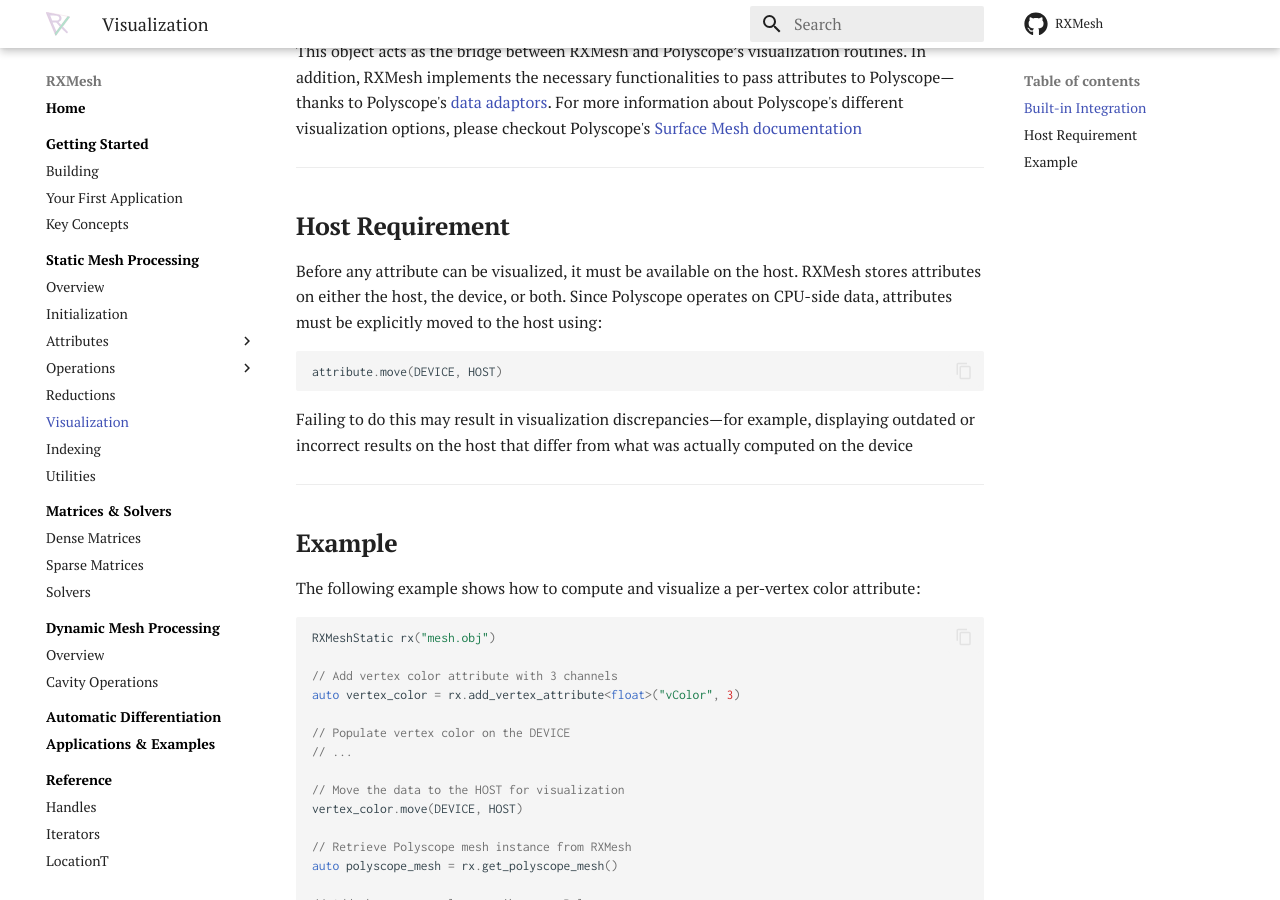
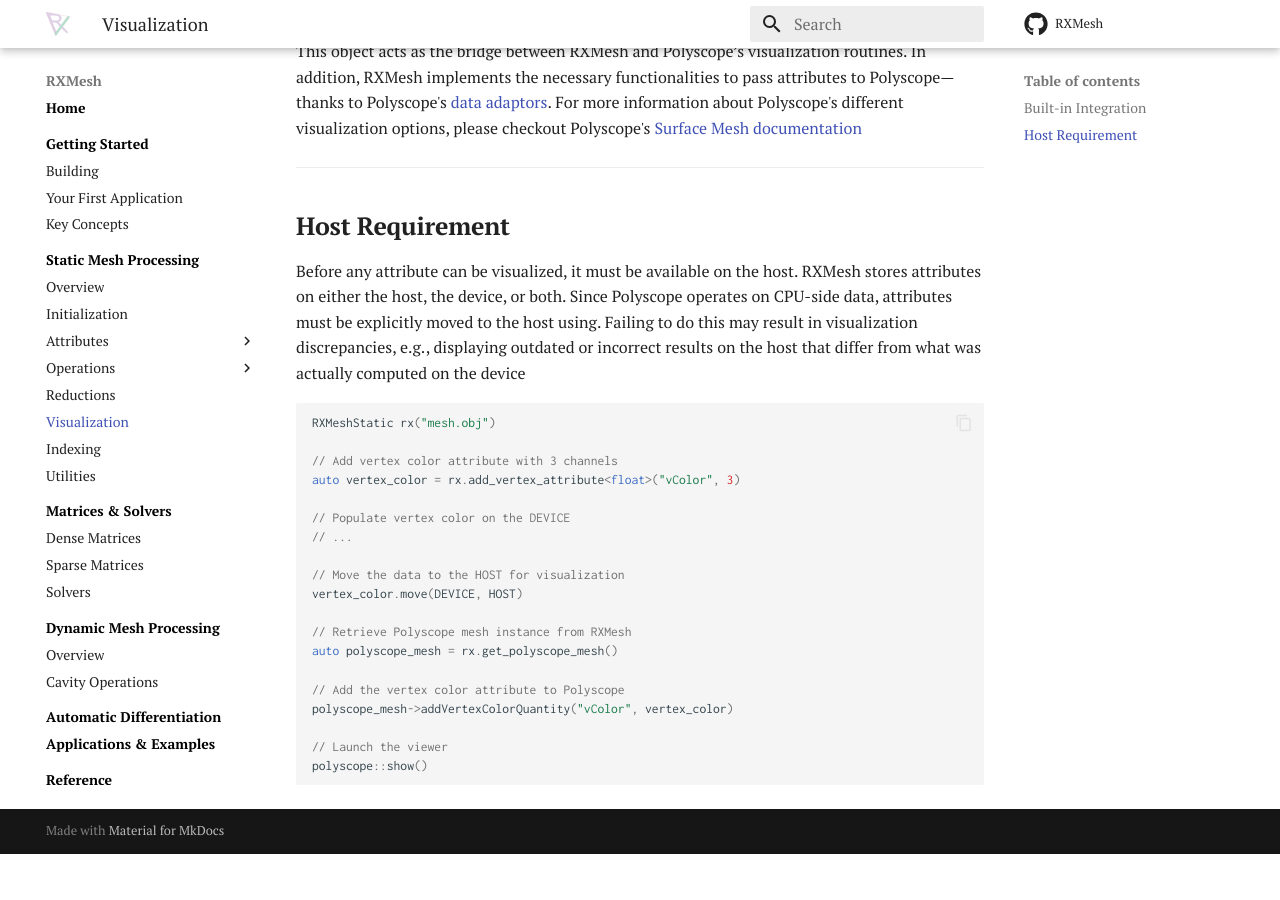
Before and after one commit to Ahdhn/RXMeshDocs, an MkDocs documentation site: the page built from docs/rxmesh/visualization.md, in a window 1280 px wide and 900 px high, scrolled down 558 px. Built offline with MkDocs 1.6.1 and Material for MkDocs 9.7.7, drawn with Linux system fonts in a browser that asks for light colours; comment, search, counter and statistics services are not loaded; after the commit the page ends 1412 px from its top, so only the background shows below that.

Commit message:
Update visualization.md

````diff
--- a/docs/rxmesh/visualization.md
+++ b/docs/rxmesh/visualization.md
@@ -20,18 +20,7 @@ This object acts as the bridge between RXMesh and Polyscope’s visualization ro
 
 ---
 ## **Host Requirement**
-Before any attribute can be visualized, it must be available on the host. RXMesh stores attributes on either the host, the device, or both. Since Polyscope operates on CPU-side data, attributes must be explicitly moved to the host using:
-
-```cpp
-attribute.move(DEVICE, HOST)
-```
-
-Failing to do this may result in visualization discrepancies—for example, displaying outdated or incorrect results on the host that differ from what was actually computed on the device
-
----
-## **Example**
-
-The following example shows how to compute and visualize a per-vertex color attribute:
+Before any attribute can be visualized, it must be available on the host. RXMesh stores attributes on either the host, the device, or both. Since Polyscope operates on CPU-side data, attributes must be explicitly moved to the host using. Failing to do this may result in visualization discrepancies, e.g., displaying outdated or incorrect results on the host that differ from what was actually computed on the device
 
 ```cpp
 RXMeshStatic rx("mesh.obj")
````
